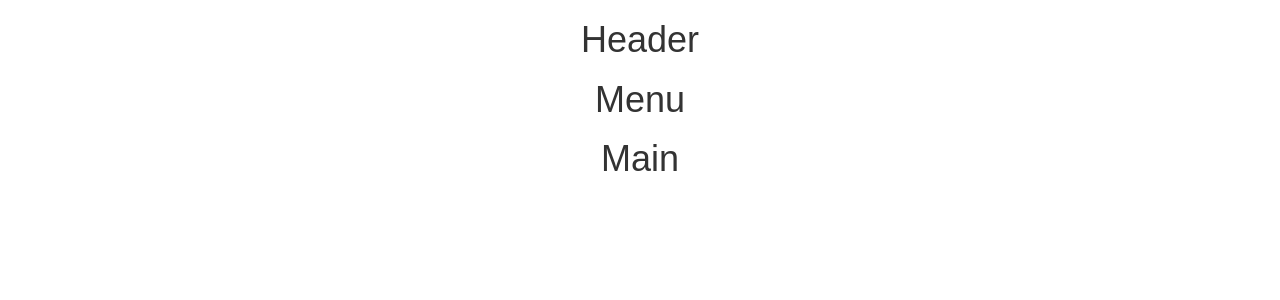
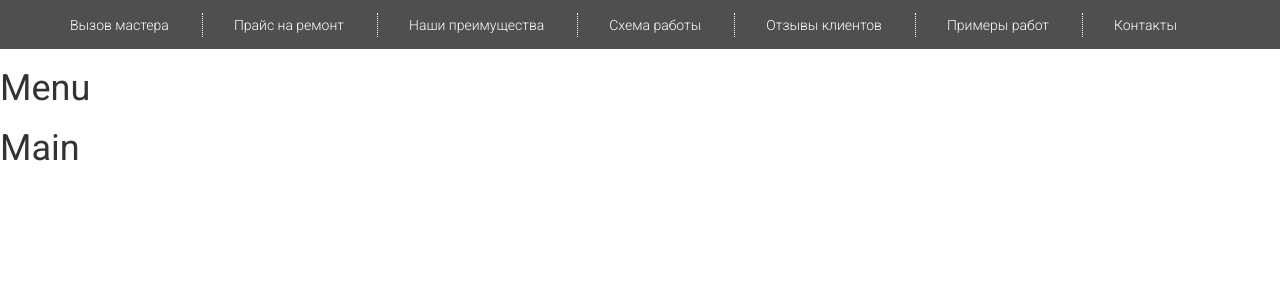
Before and after one commit to VitalyZibulski/React-App-with-slider, a React (Create React App) app: page / in a window 1280 px wide. Shown: the top 300 px of the page. Built offline with nearby package versions, Linux system fonts and the light colour scheme.

Commit message:
add header

```diff
--- a/src/App.css
+++ b/src/App.css
@@ -1,28 +1,9 @@
-.App {
-  text-align: center;
+*{
+  outline: none;
 }
 
-.App-logo {
-  animation: App-logo-spin infinite 20s linear;
-  height: 80px;
+.App {
+  width: 100%;
+  box-sizing: border-box;
+  font-family: "Roboto";
 }
-
-.App-header {
-  background-color: #222;
-  height: 150px;
-  padding: 20px;
-  color: white;
-}
-
-.App-title {
-  font-size: 1.5em;
-}
-
-.App-intro {
-  font-size: large;
-}
-
-@keyframes App-logo-spin {
-  from { transform: rotate(0deg); }
-  to { transform: rotate(360deg); }
-}
--- a/src/App.js
+++ b/src/App.js
@@ -10,13 +10,23 @@
 import Main from './components/Main'
 import Menu from './components/Menu'
 
+const HeaderWrapper = styled.header`
+  width:100%;
+  height:49px;
+  background-color: #242424;
+  opacity: 0.8;
+`
 
 class App extends Component {
   render() {
     return (
       <div className="App">
-        <Header/>
-        <Menu/>
+        <HeaderWrapper>
+          <Grid>
+            <Header/>
+          </Grid>
+          </HeaderWrapper>
+          <Menu/>
         <Main/>
       </div>
     );
--- a/src/components/Header.js
+++ b/src/components/Header.js
@@ -4,10 +4,34 @@
 import Col from 'react-bootstrap/lib/Col';
 import styled from 'styled-components';
 
+import Link from './Link';
+
+const List = styled.ul`
+	display:flex;
+	justify-content:space-between;
+	align-items:center;
+	padding:0;
+	height: 49px;
+`
+
 class Header extends React.Component{
 	render(){
 		return(
-			<h1>Header</h1>
+			<Row>
+				<Col lg={12}>
+					<nav>
+						<List>
+							<Link link="#" text="Вызов мастера"/>
+							<Link link="#" text="Прайс на ремонт"/>
+							<Link link="#" text="Наши преимущества"/>
+							<Link link="#" text="Схема работы"/>
+							<Link link="#" text="Отзывы клиентов"/>
+							<Link link="#" text="Примеры работ"/>
+							<Link link="#" text="Контакты"/>
+						</List>
+					</nav>
+				</Col>
+			</Row>
 		)
 	}
 }
--- /dev/null
+++ b/src/components/Link.js
@@ -0,0 +1,30 @@
+import React, { Component } from 'react';
+import styled from 'styled-components';
+
+//create styles for link
+const StyledLink = styled.a`
+	color: ${props => props.active ? 'pink' : '#fff'};
+	font-size: 14px;
+	font-weight: 300;
+	line-height: 24px;
+	padding-right:33px;
+	border-right:1px dotted #fff;
+
+	&:hover{
+		color: #8d8d8d;
+		text-decoration:none;
+	}
+
+	&:last-child{
+		border-right:none;
+	}
+`
+class Link extends React.Component{
+	render(){
+		return(
+			<StyledLink href={this.props.link}>{this.props.text}</StyledLink>
+		)
+	}
+}
+
+export default Link
```
